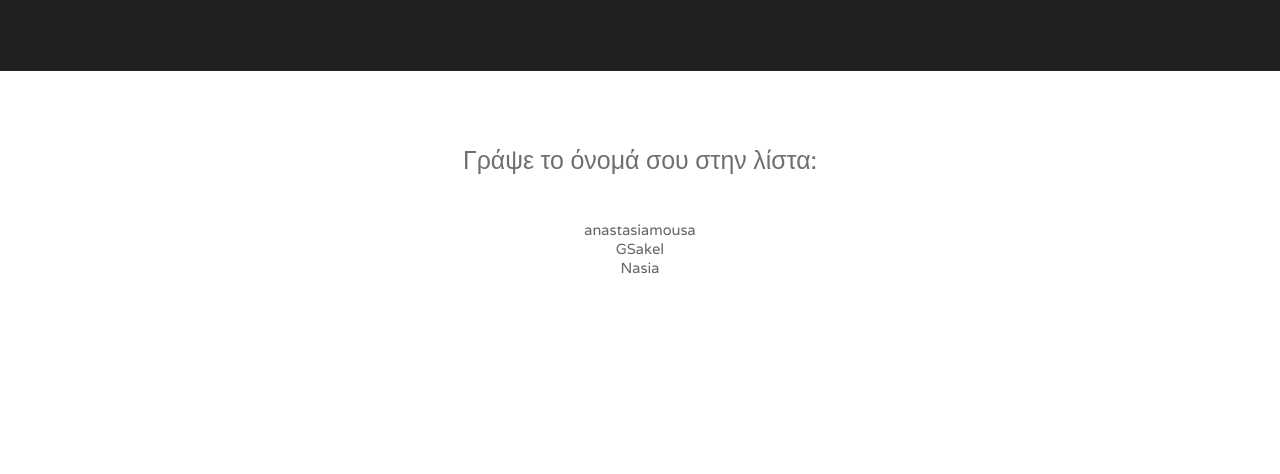
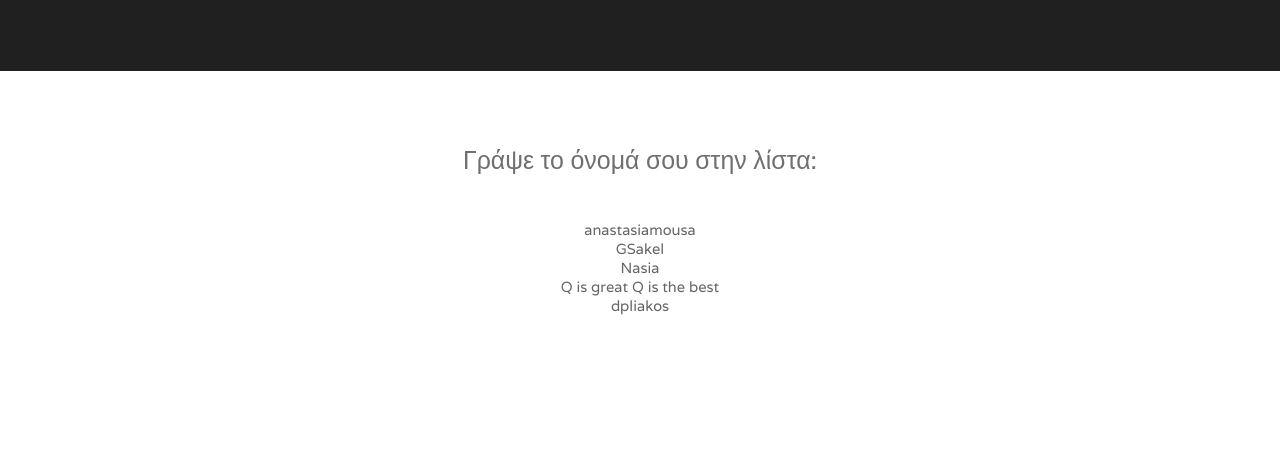
Before and after one commit to ieee-ihuthess/git_github_101, a plain HTML site: page index.html in a window 1280 px wide. Shown: the part 291-765 px from the top of the page. Drawn offline with Linux system fonts and the light colour scheme.

Commit message:
Added Name

```diff
--- a/index.html
+++ b/index.html
@@ -61,8 +61,8 @@ Released   : 20140309
 				anastasiamousa </li>
         <li>GSakel</li>
 				<li> Nasia</li>
-
-
+        <li>	Q is great Q is the best </li>
+        <li> dpliakos </li>
 
 
 
```
